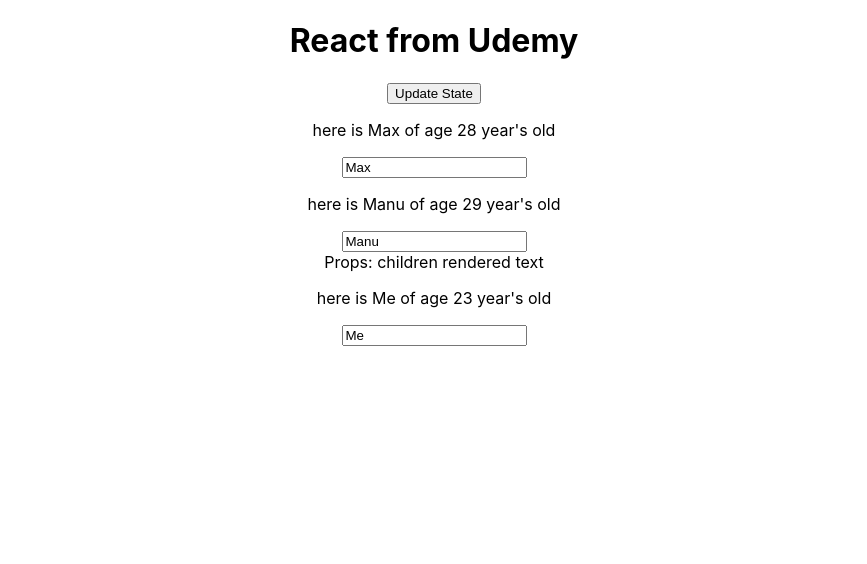
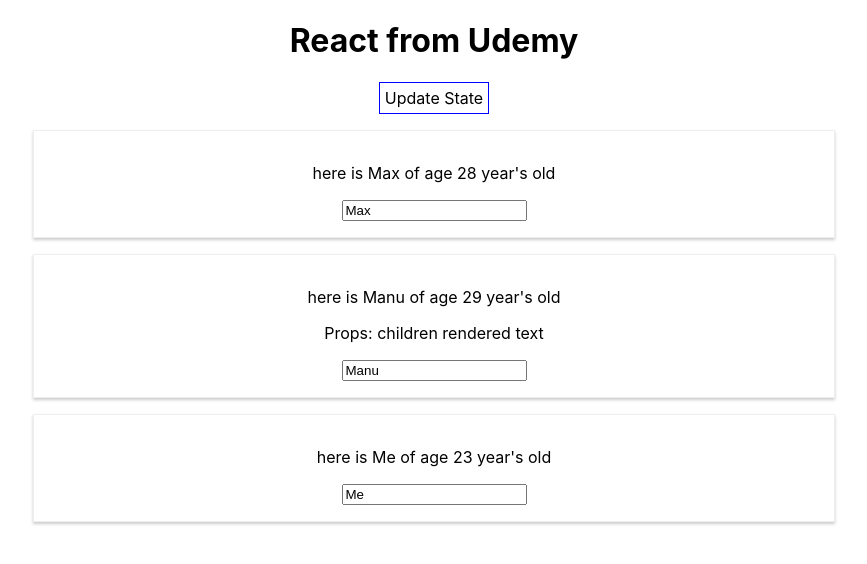
Before and after one commit to MrMRamzan/udemy-course, a React (Create React App) app: page / in a window 1280 px wide. Shown: the top 564 px of the page, without its empty margins (206-1073 px from the left). Built offline with nearby package versions, Linux system fonts and the light colour scheme.

Commit message:
styling ep-45,46

```diff
--- a/src/App.css
+++ b/src/App.css
@@ -1,38 +1,3 @@
 .App {
   text-align: center;
 }
-
-.App-logo {
-  height: 40vmin;
-  pointer-events: none;
-}
-
-@media (prefers-reduced-motion: no-preference) {
-  .App-logo {
-    animation: App-logo-spin infinite 20s linear;
-  }
-}
-
-.App-header {
-  background-color: #282c34;
-  min-height: 100vh;
-  display: flex;
-  flex-direction: column;
-  align-items: center;
-  justify-content: center;
-  font-size: calc(10px + 2vmin);
-  color: white;
-}
-
-.App-link {
-  color: #61dafb;
-}
-
-@keyframes App-logo-spin {
-  from {
-    transform: rotate(0deg);
-  }
-  to {
-    transform: rotate(360deg);
-  }
-}
--- a/src/App.js
+++ b/src/App.js
@@ -36,10 +36,20 @@
     })
   }
   render () {
+    // inline styling
+    const btnStyle = {
+      backgroundColor: 'white',
+      font: 'inherit',
+      border: '1px solid blue',
+      padding: '5px',
+      cursor: 'pointer'
+    }
     return (
       <div className="App">
         <h1> React from Udemy</h1>
-        <button onClick={() => this.switchNameHandler('newName with Arrow') }>Update State</button>
+        <button
+          style={btnStyle}
+          onClick={() => this.switchNameHandler('newName with Arrow') }>Update State</button>
         <Person
           name={this.state.Person[0].name}
           age={this.state.Person[0].age} />
@@ -47,7 +57,7 @@
           name={this.state.Person[1].name}
           click={this.switchNameHandler.bind(this, 'newName')}
           age={this.state.Person[1].age}
-          changed={this.nameChangeHandler} />Props: children rendered text
+          changed={this.nameChangeHandler}>Props: children rendered text</Person>
         <Person
           name={this.state.Person[2].name}
           age={this.state.Person[2].age} />
--- /dev/null
+++ b/src/Person/Person.css
@@ -0,0 +1,8 @@
+.Person {
+  width: 60%;
+  margin: 16px auto;
+  border: 1px solid #eee;
+  box-shadow: 0 2px 3px #ccc;
+  padding: 16px;
+  text-align: center;
+}
--- a/src/Person/Person.js
+++ b/src/Person/Person.js
@@ -1,8 +1,9 @@
 import React from 'react';
+import './Person.css';
 
 const person = ( props ) => {
   return (
-    <div>
+    <div className="Person">
       <p onClick={props.click}>here is {props.name} of age {props.age} year's old</p>
       <p>{props.children}</p>
       <input type="text" onChange={props.changed} value={props.name} />
```
